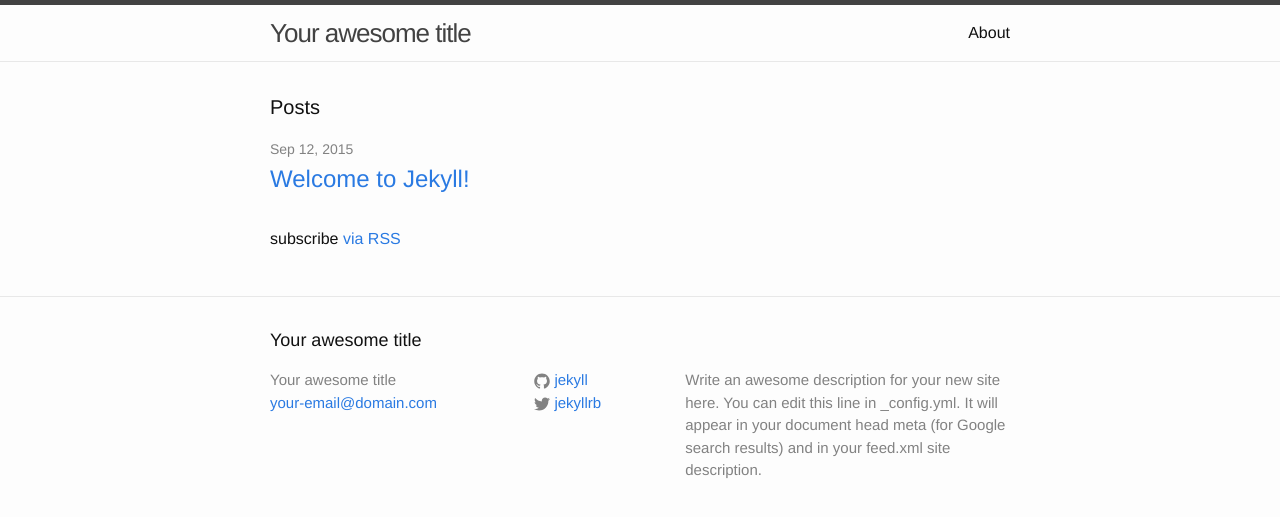
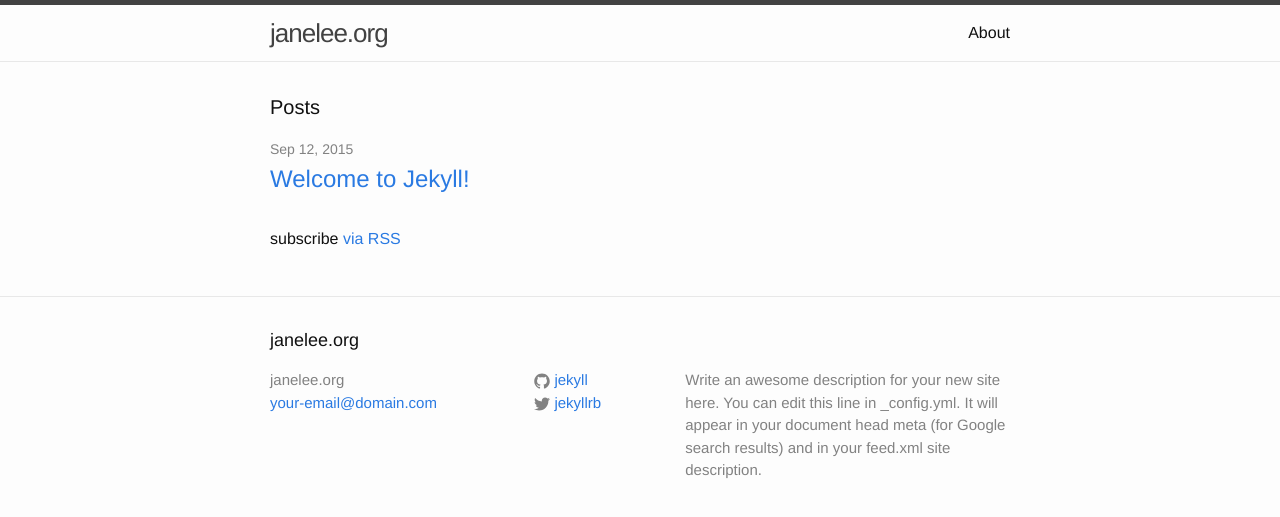
Before and after one commit to ramblingjane/ramblingjane.github.io, a Jekyll site: the page built from index.html, in a window 1280 px wide. Shown: the top 517 px of the page. Built offline with Jekyll 4.4.1, drawn with Linux system fonts in a browser that asks for light colours.

Commit message:
Updated title and url

```diff
--- a/_config.yml
+++ b/_config.yml
@@ -1,12 +1,12 @@
 # Site settings
-title: Your awesome title
+title: janelee.org
 email: your-email@domain.com
 description: > # this means to ignore newlines until "baseurl:"
   Write an awesome description for your new site here. You can edit this
   line in _config.yml. It will appear in your document head meta (for
   Google search results) and in your feed.xml site description.
 baseurl: "" # the subpath of your site, e.g. /blog/
-url: "http://yourdomain.com" # the base hostname & protocol for your site
+url: "http://janelee.org" # the base hostname & protocol for your site
 twitter_username: jekyllrb
 github_username:  jekyll
 
```
